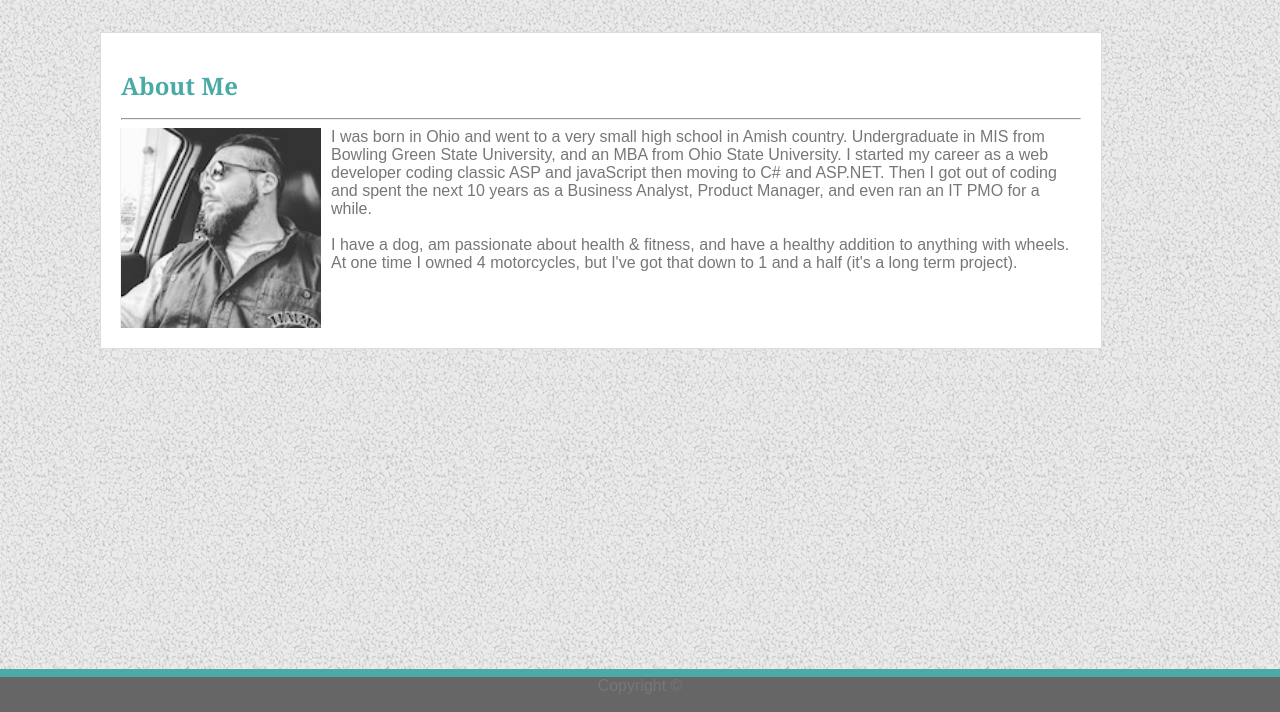
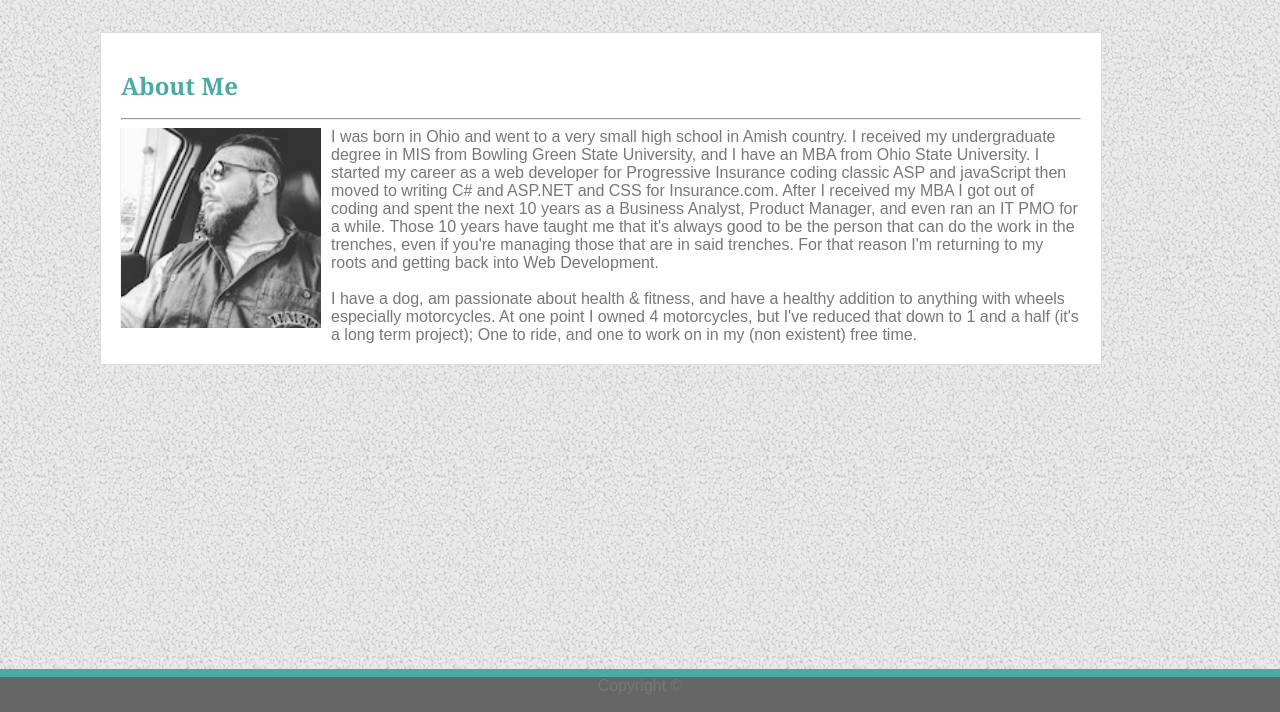
Before and after one commit to runiondd/Basic-Portfolio, a plain HTML site: page index.html in a window 1280 px wide. Shown: the part 88-800 px from the top of the page. Drawn offline with nearby package versions, Linux system fonts and the light colour scheme; files that its build step writes are made by us from their sources.

Commit message:
Small changes

```diff
--- a/index.html
+++ b/index.html
@@ -20,8 +20,13 @@
            <hr>
             <div class="mainContentCopy">
             <img class="mainImg" src="assets/images/avatar.jpg" alt="avatar"/>
-             I was born in Ohio and went to a very small high school in Amish country.  Undergraduate in MIS from Bowling Green State University, and an MBA from Ohio State University.  I started my career as a web developer coding classic ASP and javaScript then moving to C# and ASP.NET.  Then I got out of coding and spent the next 10 years as a Business Analyst, Product Manager, and even ran an IT PMO for a while. <br/><br/>
-             I have a dog, am passionate about health & fitness, and have a healthy addition to anything with wheels.  At one time I owned 4 motorcycles, but I've got that down to 1 and a half (it's a long term project).
+             I was born in Ohio and went to a very small high school in Amish country.  I received my undergraduate degree in MIS from Bowling Green State University, and I have an MBA from Ohio State University.
+             I started my career as a web developer for Progressive Insurance coding classic ASP and javaScript then moved to writing C# and ASP.NET and CSS for Insurance.com.
+             After I received my MBA I got out of coding and spent the next 10 years as a Business Analyst, Product Manager, and even ran an IT PMO for a while. Those 10 years have taught me that it's always good to be
+             the person that can do the work in the trenches, even if you're managing those that are in said trenches.  For that reason I'm returning to my roots and getting back into
+             Web Development.  <br/><br/>
+             I have a dog, am passionate about health & fitness, and have a healthy addition to anything with wheels especially motorcycles.  At one point I owned 4 motorcycles, but I've reduced that down to 1 and a half (it's a long term project);
+             One to ride, and one to work on in my (non existent) free time.
             </div>
         </div>
         <div class="footer">
```
Also changed, not shown: portfolio.html (+1 -1 lines).
